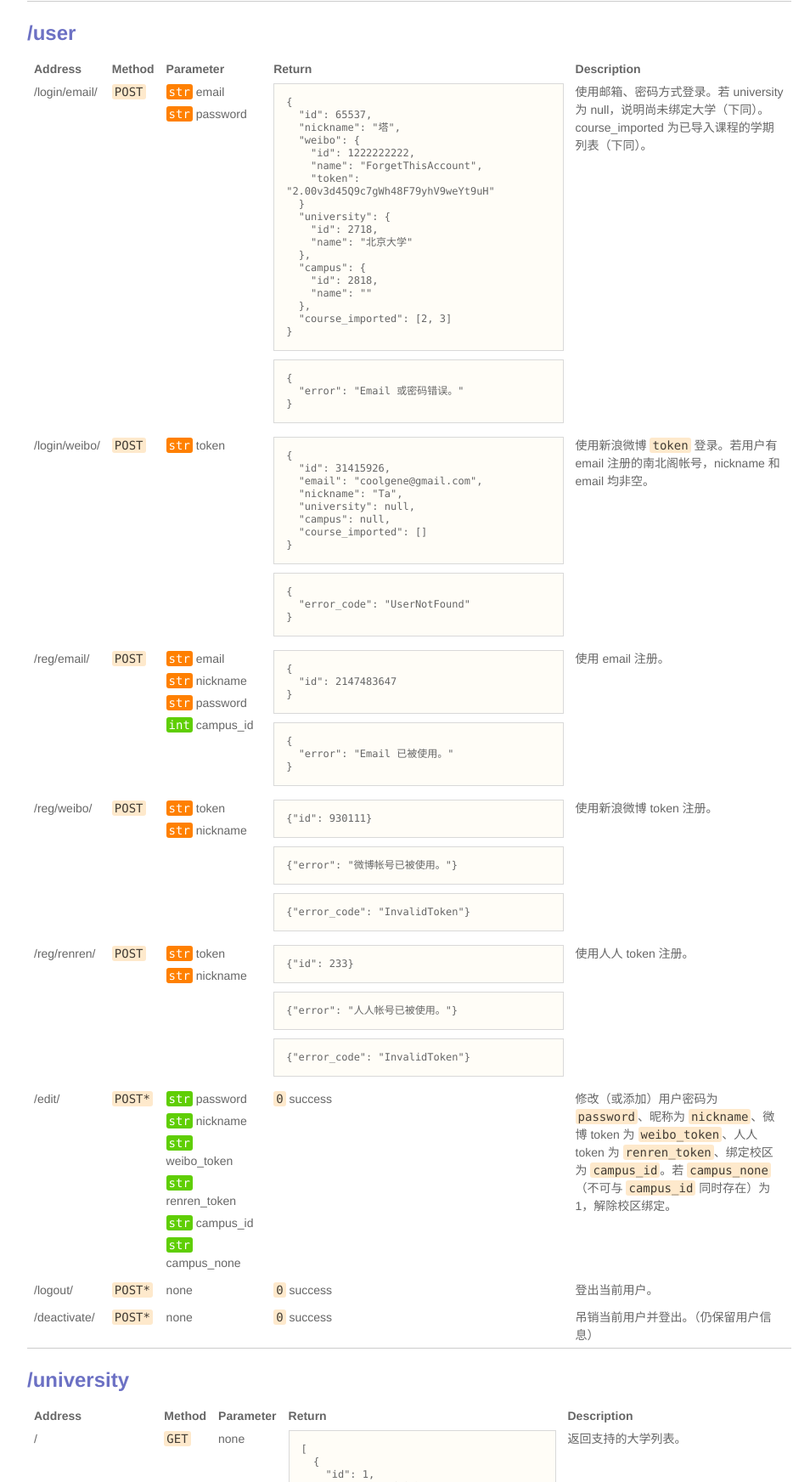
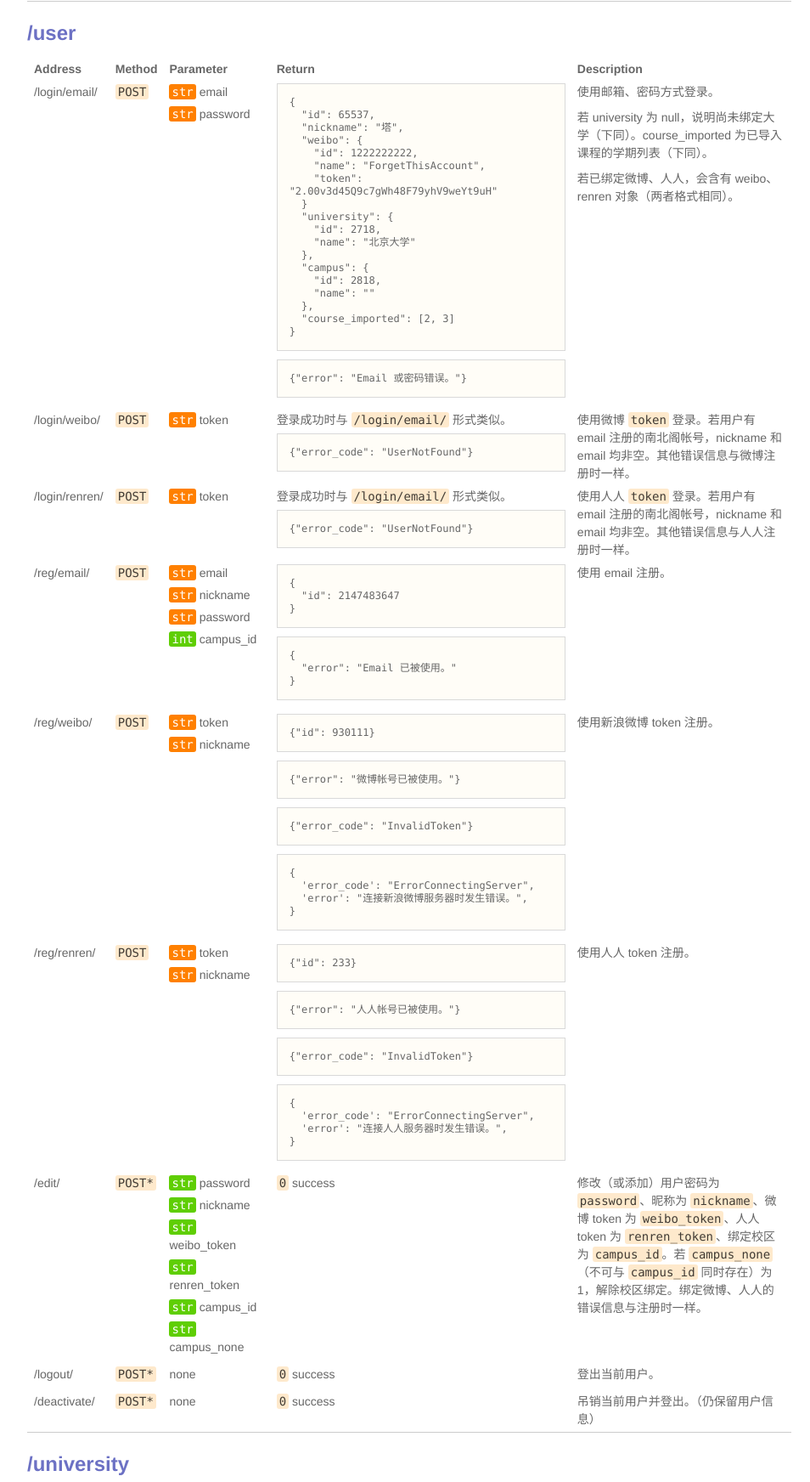
Before and after one commit to pkuapp/Nanbeige_server, a Django app: template templates/doc.html in a window 1280 px wide. Shown: the part 1289-3033 px from the top of the page at 85% size, without its empty margins (158-1112 px from the left). Run offline with Django 3.2, Linux system fonts and the light colour scheme; the template is opened without the code that fills it, so the values that code supplies are empty; parts of the project's set-up code (start-up, migrations or seed data) failed here and were passed over.

Commit message:
update renren, weibo login api. update doc.

```diff
--- a/templates/doc.html
+++ b/templates/doc.html
@@ -299,7 +299,8 @@ td:last-child {
       <li><code class="required">str</code> password</li>
     </ul>
   </td>
-  <td align="left"><pre>{
+  <td align="left">
+    <pre>{
   "id": 65537,
   "nickname": "塔",
   "weibo": {
@@ -316,11 +317,14 @@ td:last-child {
     "name": ""
   },
   "course_imported": [2, 3]
-}</pre><pre>{
-  "error": "Email 或密码错误。"
 }</pre>
+    <pre>{"error": "Email 或密码错误。"}</pre>
   </td>
-  <td align="left">使用邮箱、密码方式登录。若 university 为 null，说明尚未绑定大学（下同）。course_imported 为已导入课程的学期列表（下同）。</td>
+  <td align="left">
+    <p>使用邮箱、密码方式登录。</p>
+    <p>若 university 为 null，说明尚未绑定大学（下同）。course_imported 为已导入课程的学期列表（下同）。</p>
+    <p>若已绑定微博、人人，会含有 weibo、renren 对象（两者格式相同）。</p>
+  </td>
 </tr>
 
 <tr>
@@ -331,17 +335,26 @@ td:last-child {
       <li><code class="required">str</code> token</li>
     </ul>
   </td>
-  <td align="left"><pre>{
-  "id": 31415926,
-  "email": "coolgene@gmail.com",
-  "nickname": "Ta",
-  "university": null,
-  "campus": null,
-  "course_imported": []
-}</pre><pre>{
-  "error_code": "UserNotFound"
-}</td>
-  <td align="left">使用新浪微博 <code>token</code> 登录。若用户有 email 注册的南北阁帐号，nickname 和 email 均非空。</td>
+  <td align="left">
+    <ul><li>登录成功时与 <code>/login/email/</code> 形式类似。</li></ul>
+    <pre>{"error_code": "UserNotFound"}</pre>
+  </td>
+  <td align="left">使用微博 <code>token</code> 登录。若用户有 email 注册的南北阁帐号，nickname 和 email 均非空。其他错误信息与微博注册时一样。</td>
+</tr>
+
+<tr>
+  <td align="left">/login/renren/</td>
+  <td align="left"><code>POST</code></td>
+  <td align="left">
+    <ul>
+      <li><code class="required">str</code> token</li>
+    </ul>
+  </td>
+  <td align="left">
+    <ul><li>登录成功时与 <code>/login/email/</code> 形式类似。</li></ul>
+    <pre>{"error_code": "UserNotFound"}</pre>
+  </td>
+  <td align="left">使用人人 <code>token</code> 登录。若用户有 email 注册的南北阁帐号，nickname 和 email 均非空。其他错误信息与人人注册时一样。</td>
 </tr>
 
 <tr>
@@ -376,6 +389,10 @@ td:last-child {
     <pre>{"id": 930111}</pre>
     <pre>{"error": "微博帐号已被使用。"}</pre>
     <pre>{"error_code": "InvalidToken"}</pre>
+    <pre>{
+  'error_code': "ErrorConnectingServer",
+  'error': "连接新浪微博服务器时发生错误。",
+}</pre>
   </td>
   <td align="left">使用新浪微博 token 注册。</td>
 </tr>
@@ -393,6 +410,10 @@ td:last-child {
     <pre>{"id": 233}</pre>
     <pre>{"error": "人人帐号已被使用。"}</pre>
     <pre>{"error_code": "InvalidToken"}</pre>
+    <pre>{
+  'error_code': "ErrorConnectingServer",
+  'error': "连接人人服务器时发生错误。",
+}</pre>
   </td>
   <td align="left">使用人人 token 注册。</td>
 </tr>
@@ -415,7 +436,7 @@ td:last-child {
       <li><code>0</code> success</li>
     </ul>
   </td>
-  <td align="left">修改（或添加）用户密码为 <code>password</code>、昵称为 <code>nickname</code>、微博 token 为 <code>weibo_token</code>、人人 token 为 <code>renren_token</code>、绑定校区为 <code>campus_id</code>。若 <code>campus_none</code>（不可与 <code>campus_id</code> 同时存在）为 1，解除校区绑定。</td>
+  <td align="left">修改（或添加）用户密码为 <code>password</code>、昵称为 <code>nickname</code>、微博 token 为 <code>weibo_token</code>、人人 token 为 <code>renren_token</code>、绑定校区为 <code>campus_id</code>。若 <code>campus_none</code>（不可与 <code>campus_id</code> 同时存在）为 1，解除校区绑定。绑定微博、人人的错误信息与注册时一样。</td>
 </tr>
 
 <tr>
```
Also changed, not shown: nbg/views_user.py (+41 -11 lines).
